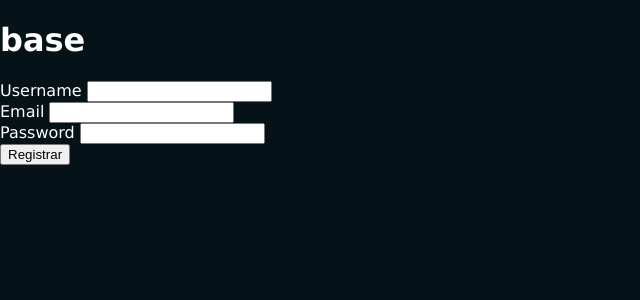
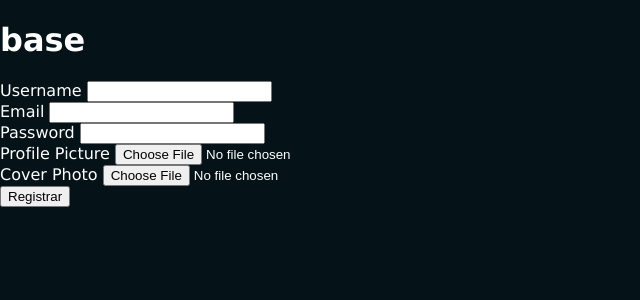
Before and after one commit to angcoder-c/flask-auth, a Flask app: page /register/ in a window 1280 px wide. Shown: the top 300 px of the page, without its empty margins (0-640 px from the left). Run offline with Flask 2, Linux system fonts and the light colour scheme; some libraries are stand-ins or nearby versions.

Commit message:
profile images

```diff
--- a/app/auth/forms.py
+++ b/app/auth/forms.py
@@ -1,4 +1,5 @@
 from flask_wtf import FlaskForm
+from flask_wtf.file import FileField, FileAllowed
 from wtforms import StringField, PasswordField, SubmitField
 from wtforms.validators import DataRequired, Length, Email
 
@@ -6,6 +7,8 @@ class RegisterForm(FlaskForm):
     name = StringField(label = 'Username', validators=[DataRequired(), Length(1,64)])
     email= StringField(label='Email', validators=[DataRequired(), Email()])
     password = PasswordField(label='Password', validators=[DataRequired()])
+    profile_picture = FileField('Profile Picture', validators=[FileAllowed(['jpg', 'png'])])
+    cover_photo = FileField('Cover Photo', validators=[FileAllowed(['jpg', 'png'])])
     submit = SubmitField(label='Registrar')
 
 class LoginForm(FlaskForm):
--- a/app/auth/routes.py
+++ b/app/auth/routes.py
@@ -1,6 +1,7 @@
-from flask import render_template, redirect, url_for, request
+import os
+from flask import render_template, redirect, url_for, request, current_app
 from flask_login import current_user, login_user, logout_user
-
+from werkzeug.utils import secure_filename
 from app import db
 from . import bp_auth
 from .forms import RegisterForm, LoginForm
@@ -15,12 +16,32 @@ def register():
         name = form.name.data
         email = form.email.data
         password = form.password.data
+        file1 = form.profile_picture.data
+        profile_picture = None
+        file2 = form.cover_photo.data
+        cover_photo = None
+
+        if file1:
+            profile_picture = secure_filename(file1.filename)
+            images_dir = current_app.config['PROFILES_IMG_DIR']
+            os.makedirs(images_dir, exist_ok=True)
+            file_path = os.path.join(images_dir, profile_picture)
+            file1.save(file_path)
+
+        if file2:
+            cover_photo = secure_filename(file2.filename)
+            images_dir = current_app.config['PROFILES_IMG_DIR']
+            os.makedirs(images_dir, exist_ok=True)
+            file_path = os.path.join(images_dir, cover_photo)
+            file2.save(file_path)
 
         user = User.get_by_email(email)
         if user is not None:
             return redirect(url_for('auth.login'))
         else:
             user = User(name = name, email = email)
+            user.profile_picture = profile_picture
+            user.cover_photo = cover_photo
             user.set_password(password)
             db.session.add(user)
             db.session.commit()
--- a/app/templates/auth/register_from.html
+++ b/app/templates/auth/register_from.html
@@ -5,15 +5,24 @@
 {% endblock %}
 
 {% block content %}
-    <form method="post">
+    <form method="post" enctype="multipart/form-data">
         {{ form.hidden_tag() }}
         <div>
             {{ form.name.label }}
             {{ form.name }}<br>
+
             {{ form.email.label }}
             {{ form.email }}<br>
+
             {{ form.password.label }}
             {{ form.password }}<br>
+
+            {{ form.profile_picture.label }}
+            {{ form.profile_picture }}<br>
+
+            {{ form.cover_photo.label }}
+            {{ form.cover_photo }}<br>
+
             {{ form.submit() }}
         </div>
     </form>
--- a/config.py
+++ b/config.py
@@ -1,12 +1,13 @@
 import os
 
-app_dir = os.path.abspath(os.path.dirname(__file__))
+root_dir = os.path.abspath(os.path.dirname(__file__))
 
 class DefaultConfig:
     SECRET_KEY = 'SUPER_SECRET'
     DEBUG = True
     TESTING = False
-    SQLALCHEMY_DATABASE_URI= 'sqlite:///' + os.path.join(app_dir, 'app/schema.db').replace('\\', '/')
+    SQLALCHEMY_DATABASE_URI= 'sqlite:///' + os.path.join(root_dir, 'app/schema.db').replace('\\', '/')
+    PROFILES_IMG_DIR = os.path.join(root_dir, 'static/images/profiles').replace('\\', '/')
     SQLALCHEMY_TRACK_MODIFICATIONS = False
 
 class DevConfig(DefaultConfig):
```
Also changed, not shown: app/templates/public/profile.html (+11 -0 lines), static/images/profiles/YoFondo.png (added), static/images/profiles/fondo.jpg (added), 2 other files.
